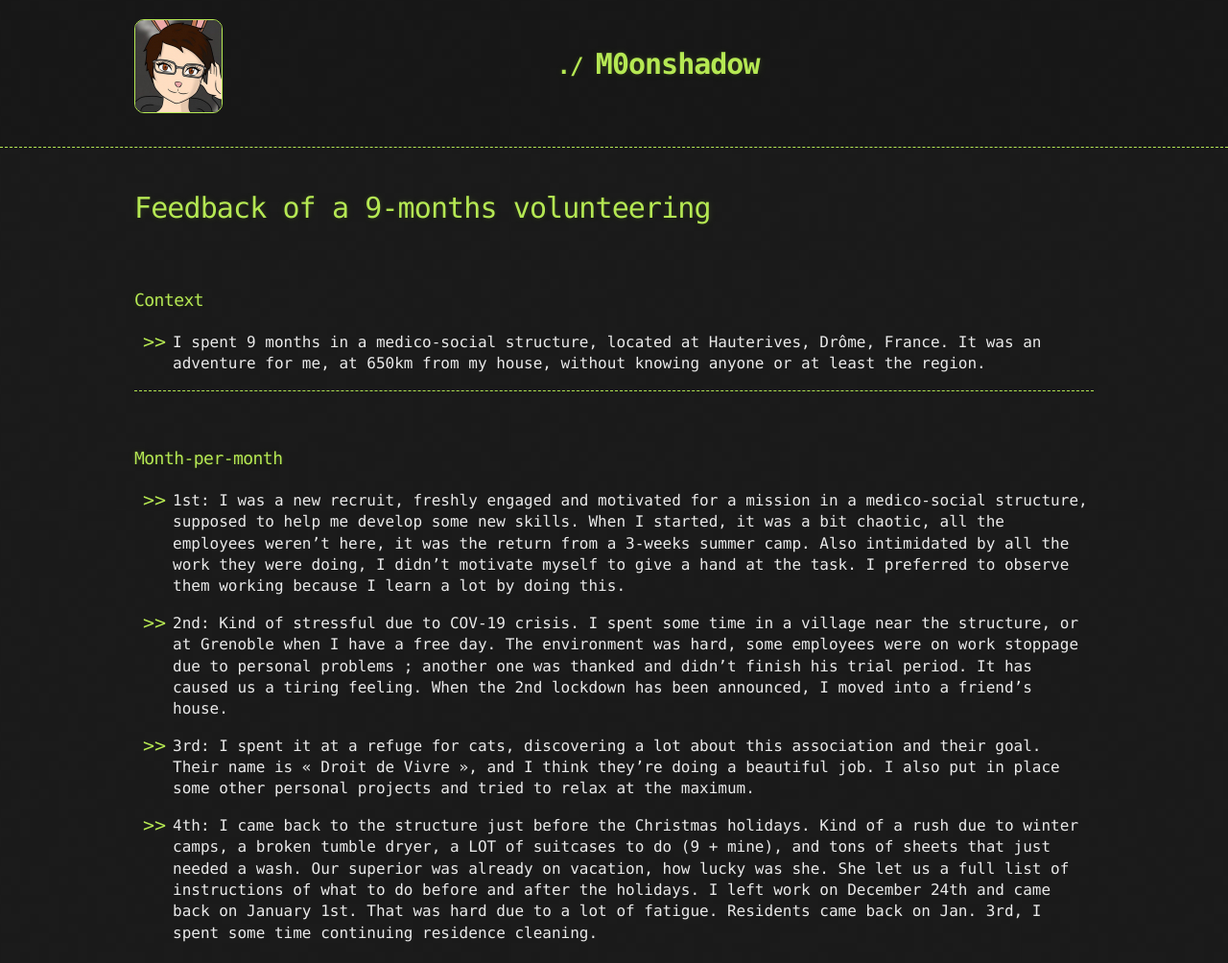
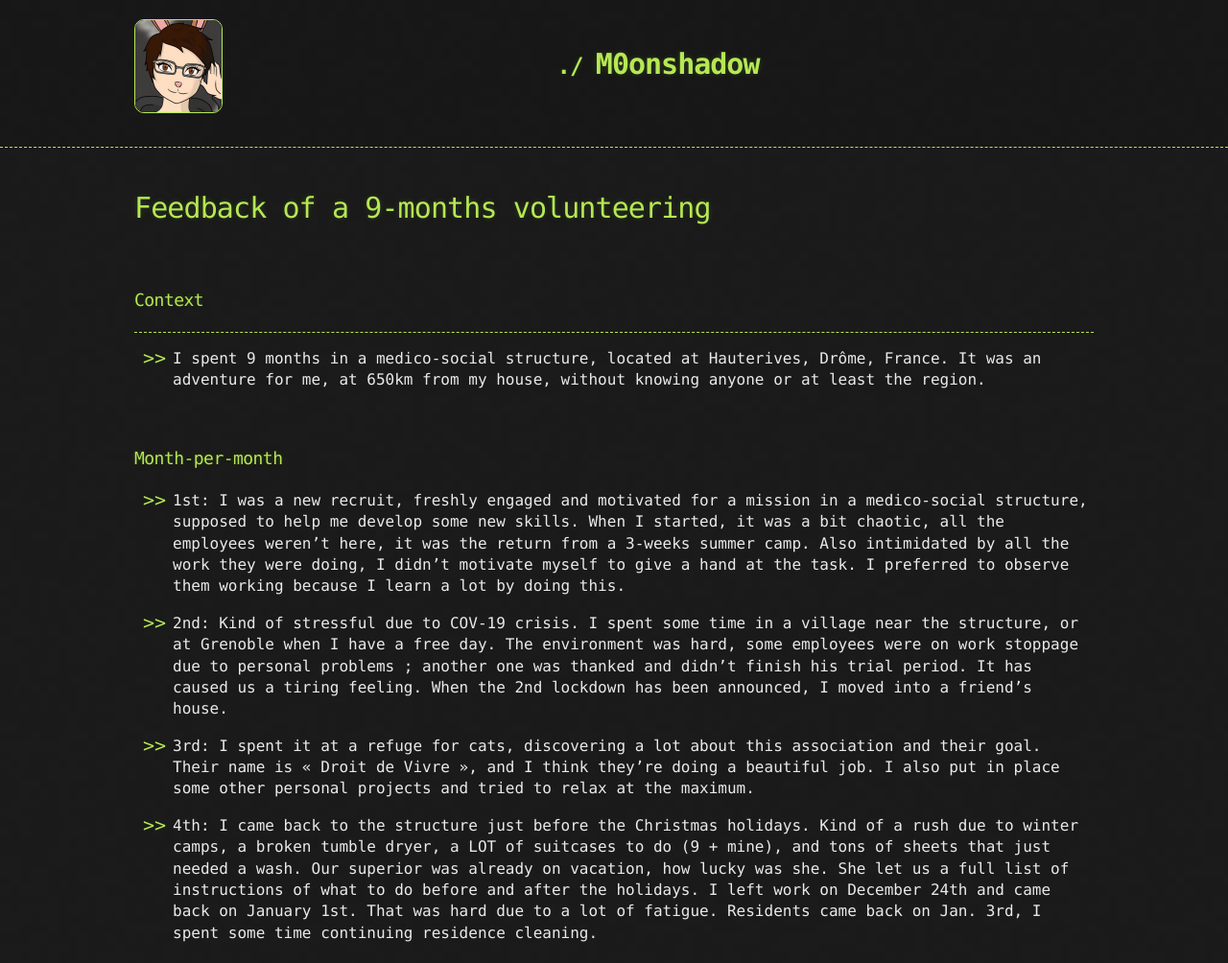
Before and after one commit to M0onshadow/M0onshadow.github.io, a Jekyll site: the page built from randstuff/feedback.md, in a window 1280 px wide. Shown: the whole page at 96% size. Built offline with Jekyll 4.4.1, drawn with Linux system fonts in a browser that asks for light colours; the repository's description, which GitHub fills in, is left out; our own code applies the rules of GitHub Pages for plain Markdown files.

```diff
--- a/randstuff/feedback.md
+++ b/randstuff/feedback.md
@@ -7,10 +7,10 @@ layout: default
 <br/>
 
 ### Context
- - I spent 9 months in a medico-social structure, located at Hauterives, Drôme, France. It was an adventure for me, at 650km from my house, without knowing anyone or at least the region.
 
 * * *
 
+ - I spent 9 months in a medico-social structure, located at Hauterives, Drôme, France. It was an adventure for me, at 650km from my house, without knowing anyone or at least the region.
 
 <br/>
 
```
